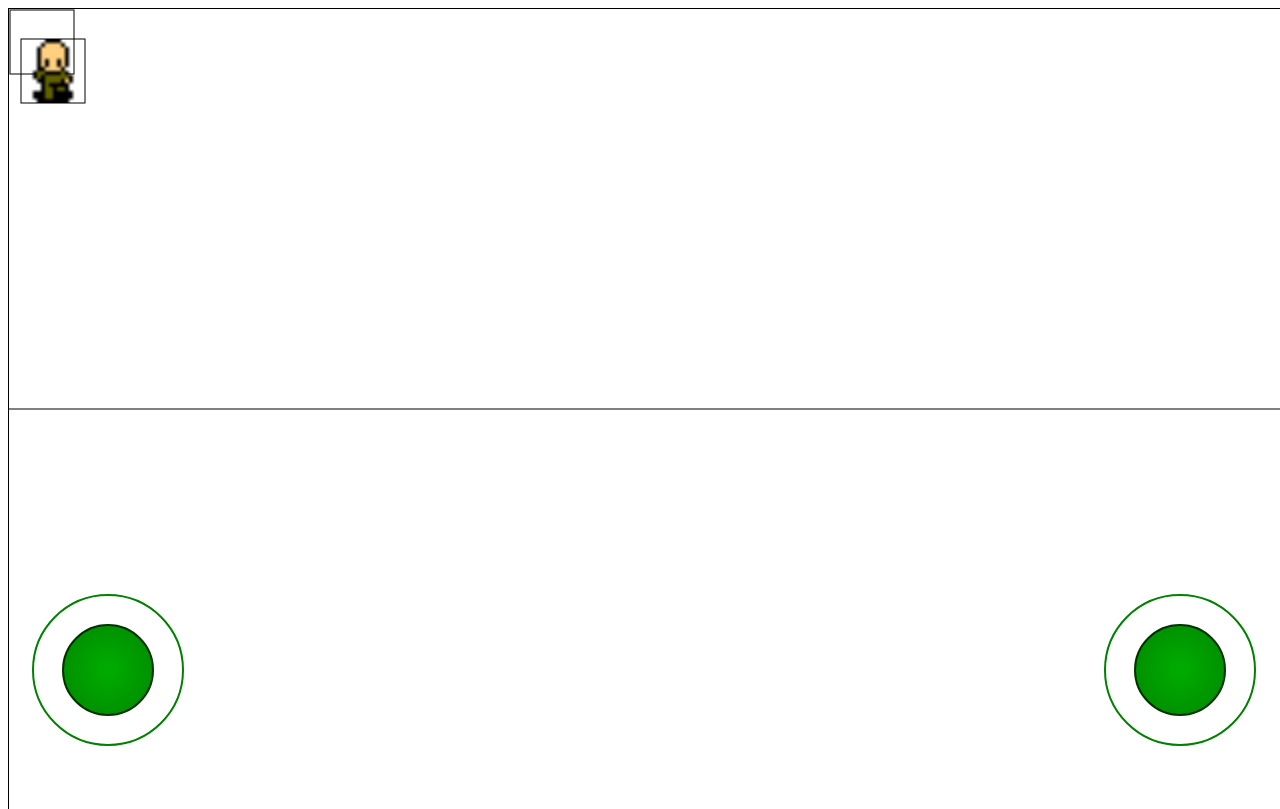
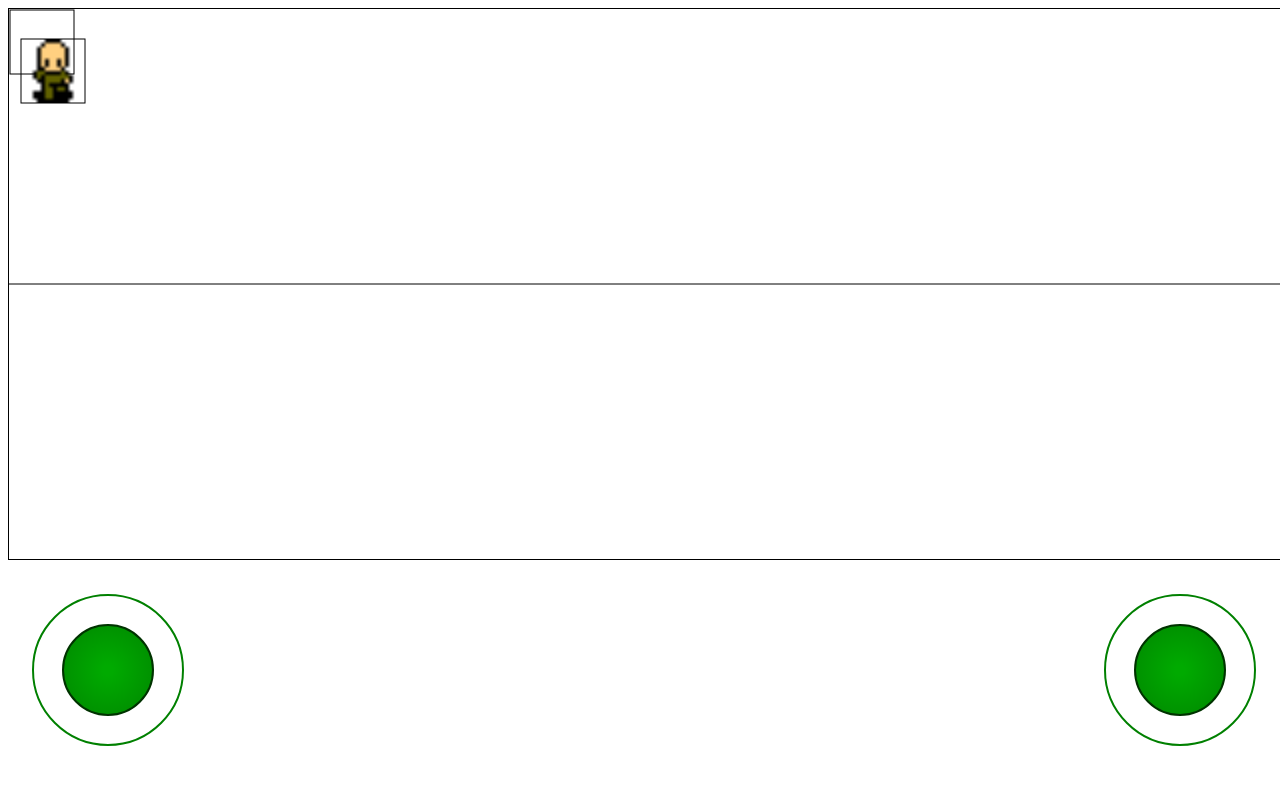
Before and after one commit to dan2430/dan2430.github.io, a plain HTML site: page index.html in a window 1280 px wide. Drawn offline with Linux system fonts and the light colour scheme.

Commit message:
Update index.html

```diff
--- a/index.html
+++ b/index.html
@@ -209,7 +209,7 @@ ctx.fill();
 	const canvas = document.getElementById("myCanvas");
 	const ctx = canvas.getContext("2d");
   canvas.width = window.innerWidth || document.documentElement.clientWidth || document.body.clientWidth;
-	canvas.height = window.innerHeight || document.documentElement.clientHeight || document.body.clientHeight;
+	canvas.height = (window.innerHeight || document.documentElement.clientHeight || document.body.clientHeight)-250;
   windowHeight=canvas.height;
 	windowWidth=canvas.width;
 	ctx.fillStyle = "white";
```
